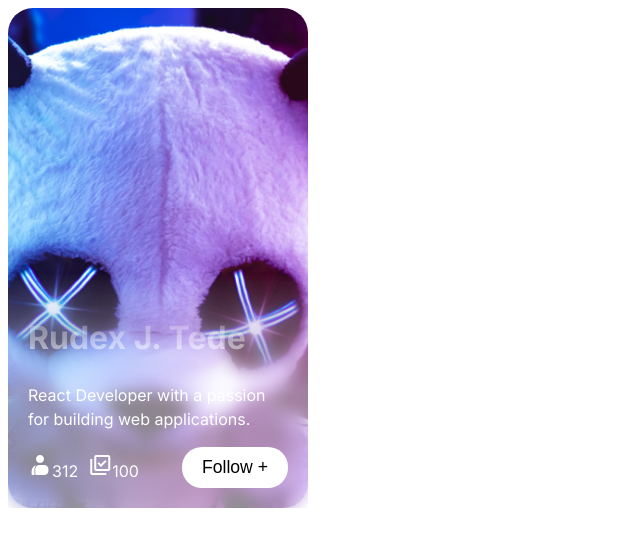
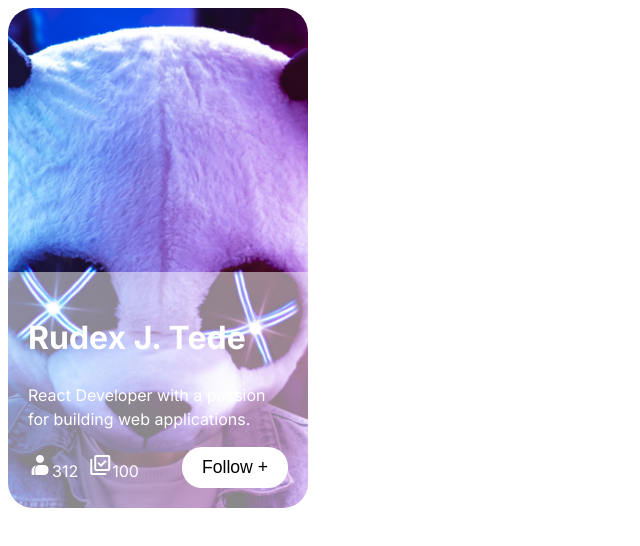
Before and after one commit to roirude/learn_react, a React (Vite) app in the folder static-react/: page / in a window 1280 px wide. Shown: the top 546 px of the page, without its empty margins (0-640 px from the left). Built offline with nearby package versions, Linux system fonts and the light colour scheme.

Commit message:
Fix css style

```diff
--- a/static-react/src/components/Card.jsx
+++ b/static-react/src/components/Card.jsx
@@ -1,8 +1,7 @@
 export default function Card() {
   return (
     <div className="card">
-      <div className="card-content">
-        <div className="cloud-container">
+      <div className="card-content cloud-container">
         <div className="cloud-filter"></div>
         <div className="cloud-content">
           <h1>Rudex J. Tede</h1>
@@ -10,15 +9,11 @@ export default function Card() {
           <div className="card-footer">
             <div className="card-rang">
               <div>
-                  <span class="material-symbols-outlined">
-                    contacts_product
-                  </span>
+                <span class="material-symbols-outlined">contacts_product</span>
                 <span>312</span>
               </div>
               <div>
-                  <span class="material-symbols-outlined">
-                    library_add_check
-                  </span>
+                <span class="material-symbols-outlined">library_add_check</span>
                 <span>100</span>
               </div>
             </div>
@@ -27,6 +22,5 @@ export default function Card() {
         </div>
       </div>
     </div>
-    </div>
   );
 }
--- a/static-react/src/style/app.css
+++ b/static-react/src/style/app.css
@@ -6,17 +6,16 @@
     background-position: 55% center;
     border-radius: 25px;
     color: white;
-    position: relative;
+    display: flex;
+    flex-direction: column;
+    justify-content: flex-end;
 }
 
 .card-content {
-    position: absolute;
-    bottom: 0;
-    right: 0;
+    position: relative;
     padding: 20px;
-    background-color:  rgba(255, 255, 255, 0.5);
-    backdrop-filter: blur(8px);
-    mask-image: linear-gradient(to top, black 50%, transparent 100%);
+    overflow: hidden;
+    display: inline-block;
 }
 
 .card-rang {
@@ -39,3 +38,8 @@ button {
     align-items: center;
     justify-content: space-between;
 }
+
+
+.cloud-container {
+    background-color:  rgba(255, 255, 255, 0.5);
+}
```
Lines whose indentation alone changed are shown as unchanged.
